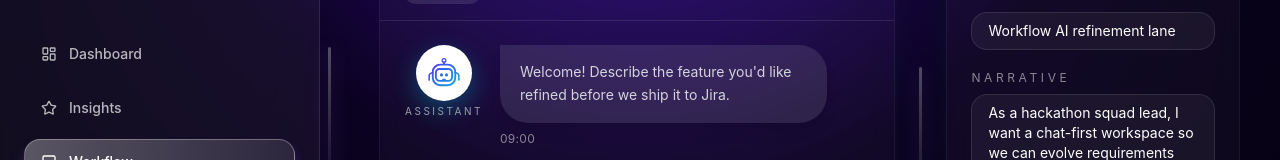
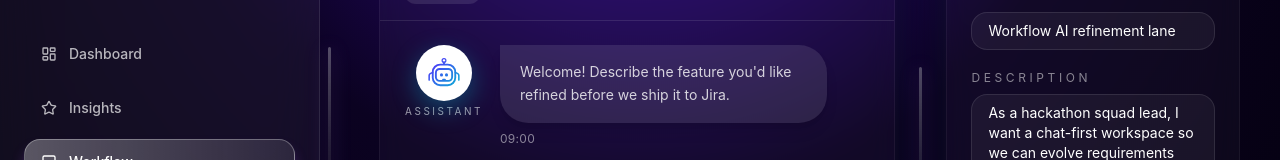
Before and after one commit to AlonRom/workflow.ai, a Next.js app in the folder apps/dashboard/: page /workflow in a window 1280 px wide. Shown: the part 257-417 px from the top of the page. Built offline with nearby package versions, Linux system fonts and the light colour scheme.

Commit message:
Change Narrative to Description

```diff
--- a/apps/dashboard/src/app/(workspace)/workflow/page.tsx
+++ b/apps/dashboard/src/app/(workspace)/workflow/page.tsx
@@ -35,7 +35,7 @@ const workItemTemplates: Record<string, WorkItemTemplate> = {
   story: {
     label: "User Story",
     titleLabel: "Story Title",
-    descriptionLabel: "Narrative",
+    descriptionLabel: "Description",
     listLabel: "Acceptance Criteria:",
     title: "Workflow AI refinement lane",
     description:
@@ -63,7 +63,7 @@ const workItemTemplates: Record<string, WorkItemTemplate> = {
   epic: {
     label: "Epic",
     titleLabel: "Epic Title",
-    descriptionLabel: "Epic Narrative",
+    descriptionLabel: "Epic Description",
     listLabel: "Milestone Checks:",
     title: "Workflow AI program rollout",
     description:
```
